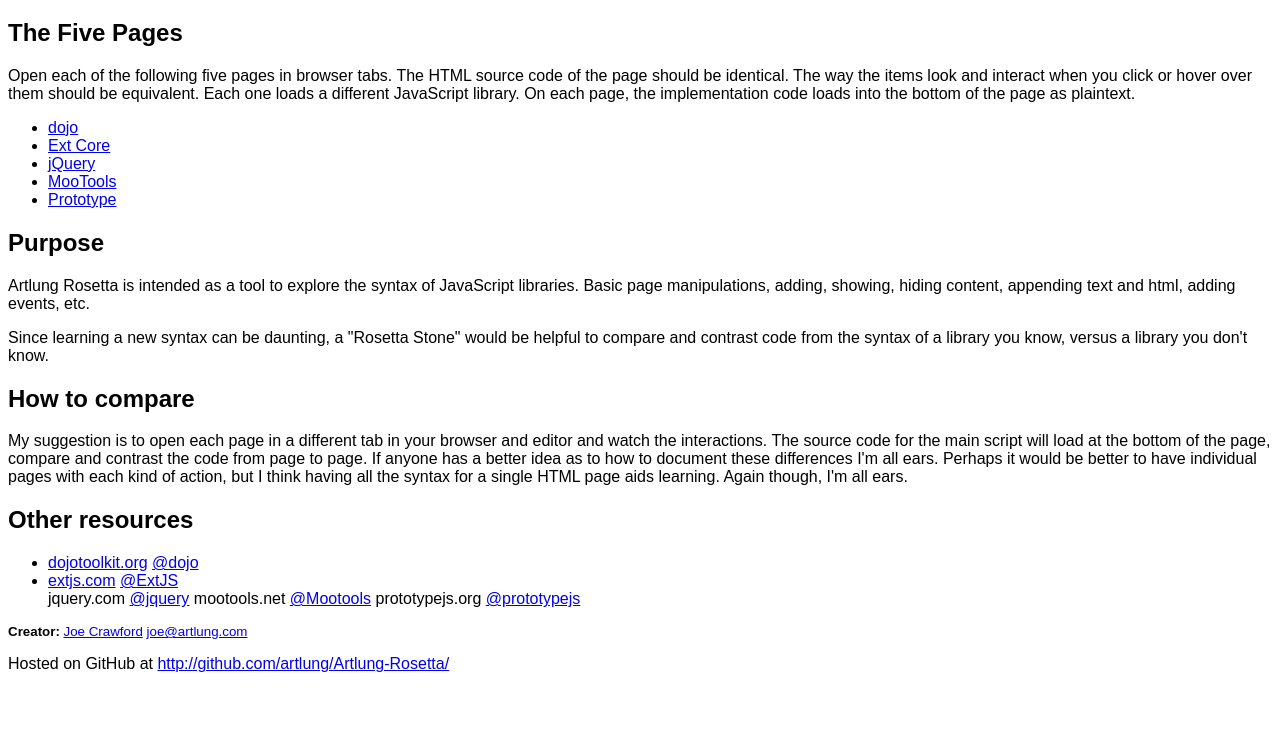
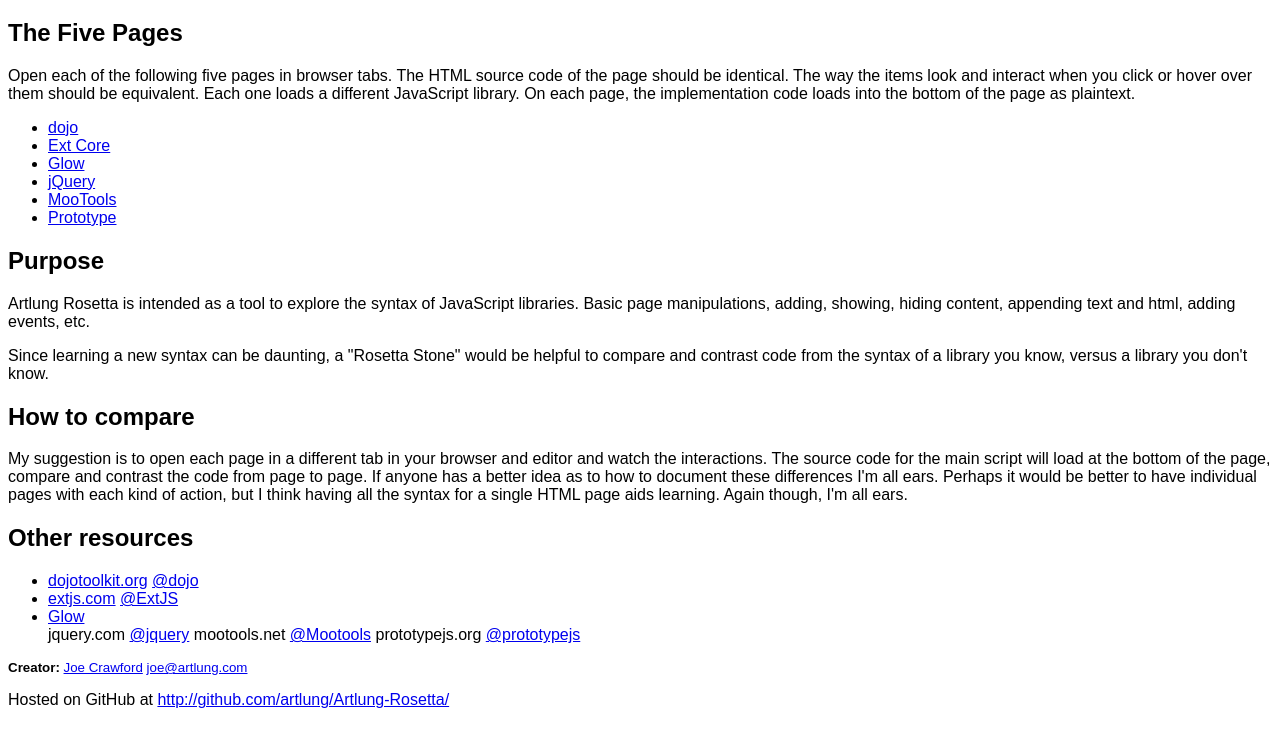
Before and after one commit to artlung/Artlung-Rosetta, a plain HTML site: page index.html in a window 1280 px wide. Shown: the part 61-800 px from the top of the page. Drawn offline with Linux system fonts and the light colour scheme.

Commit message:
Added glow to index

```diff
--- a/index.html
+++ b/index.html
@@ -23,6 +23,7 @@
 	<ul>
 		<li><a href="dojo.html">dojo</a></li>
 		<li><a href="ext.html">Ext Core</a></li>
+		<li><a href="glow.html">Glow</a></li>
 		<li><a href="jquery.html">jQuery</a></li>
 		<li><a href="mootools.html">MooTools</a></li>
 		<li><a href="prototype.html">Prototype</a></li>
@@ -46,6 +47,7 @@
 	<ul>
 		<li><a href="http://www.dojotoolkit.org/">dojotoolkit.org</a> <a href="http://twitter.com/dojo" title="Twitter account">@dojo</a></li>
 		<li><a href="http://www.extjs.com/">extjs.com</a> <a href="http://twitter.com/ExtJS" title="Twitter account">@ExtJS</a></li>
+		<li><a href="http://www.bbc.co.uk/glow/">Glow</a></li>
 		<li<a href="http://www.jquery.com/">jquery.com</a> <a href="http://twitter.com/jquery" title="Twitter account">@jquery</a></li>
 		<li<a href="http://mootools.net/">mootools.net</a> <a href="http://twitter.com/Mootools" title="Twitter account">@Mootools</a></li>
 		<li<a href="http://www.prototypejs.org/">prototypejs.org</a> <a href="http://twitter.com/prototypejs" title="Twitter account">@prototypejs</a></li>
```
